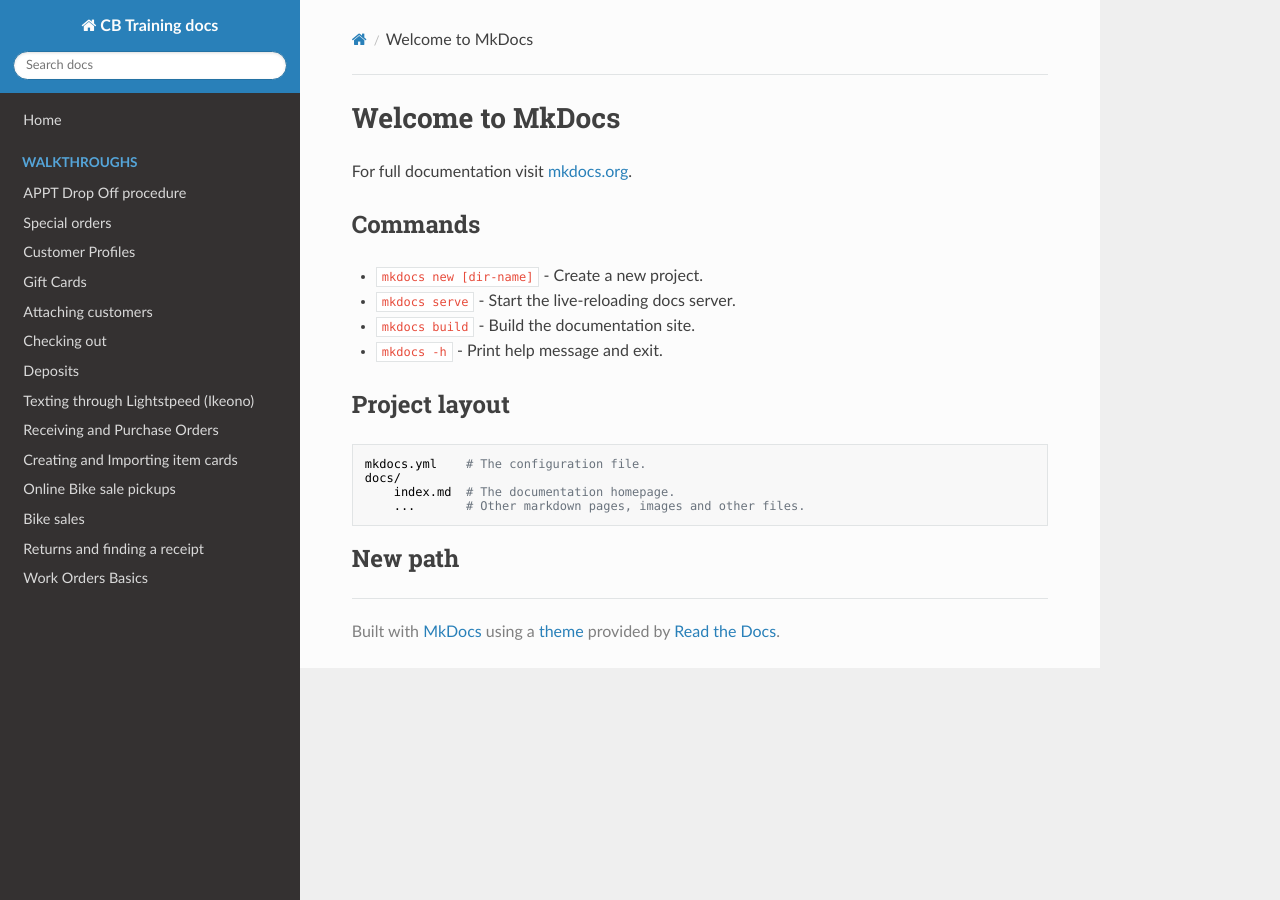
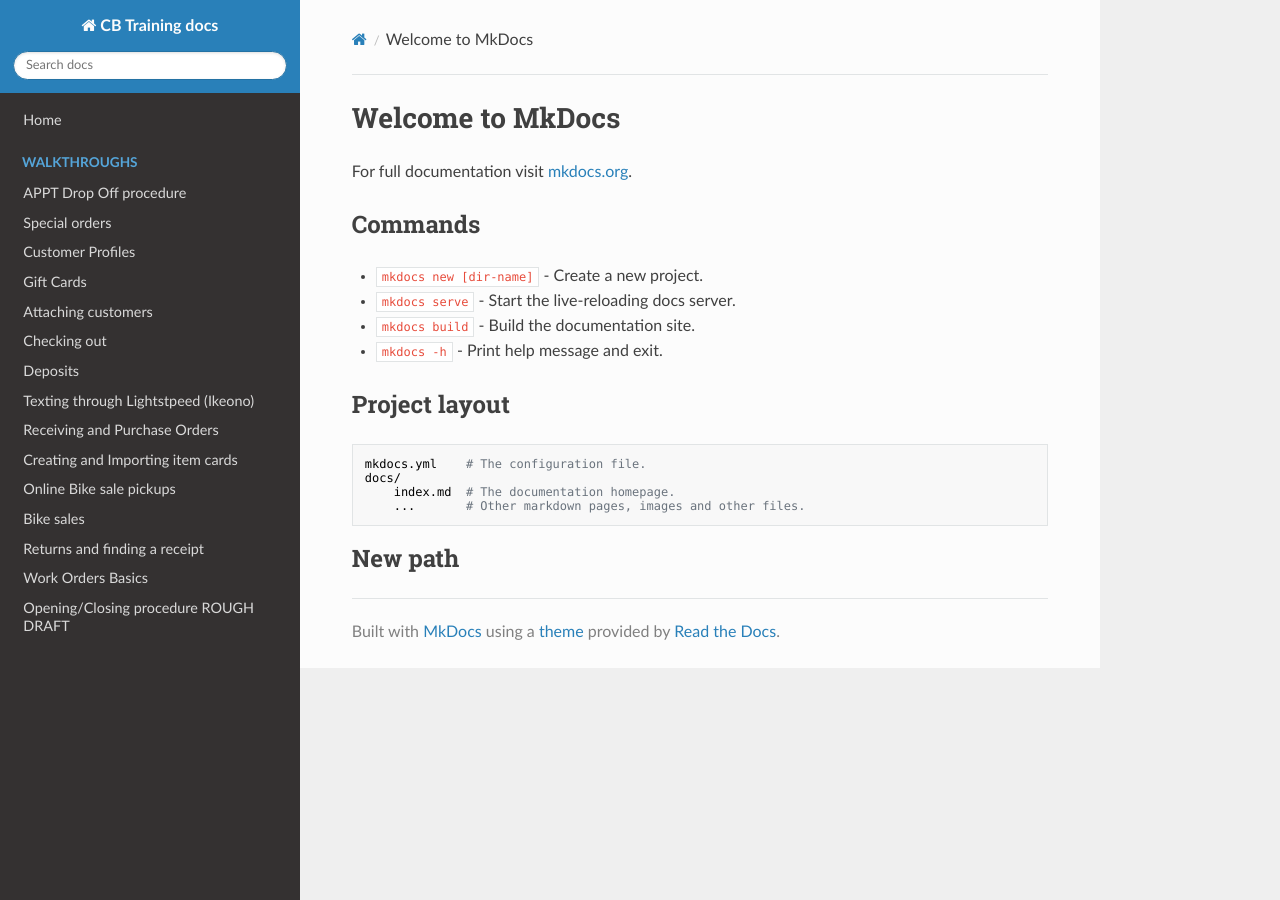
Before and after one commit to CambridgeBicycle/Knowledgebase, an MkDocs documentation site: the page built from docs/handbook.md, in a window 1280 px wide. Built offline with MkDocs 1.6.1, drawn with Linux system fonts in a browser that asks for light colours; nearby versions of some CDN libraries.

Commit message:
added clopen.md

```diff
--- a/mkdocs.yml
+++ b/mkdocs.yml
@@ -16,6 +16,7 @@
     - Bike sales  : bikesale.md
     - Returns and finding a receipt : return.md
     - Work Orders Basics : workorder.md
+    - Opening/Closing procedure ROUGH DRAFT: clopen.md
 #   - How to find next APPT date
 #   - How to create a work order
 #   - Creating a work order for a repair
```
